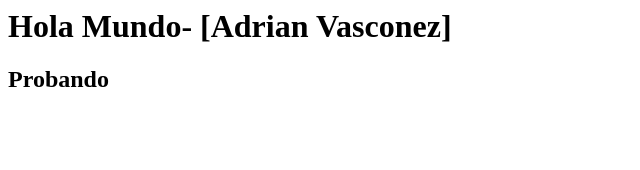
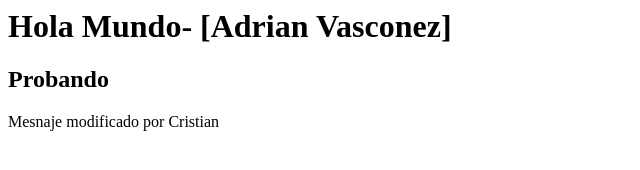
Before and after one commit to AdrianVasconez/mi-primer-repo-cloud, a plain HTML site: page index.html in a window 1280 px wide. Shown: the whole page, without its empty margins (0-640 px from the left). Drawn offline with Linux system fonts and the light colour scheme.

Commit message:
Mejorado por cristian

```diff
--- a/index.html
+++ b/index.html
@@ -1,2 +1,3 @@
 <h1>Hola Mundo- [Adrian Vasconez]</h1>
 <h2>Probando</h2>
+<p>Mesnaje modificado por Cristian</p>
```
